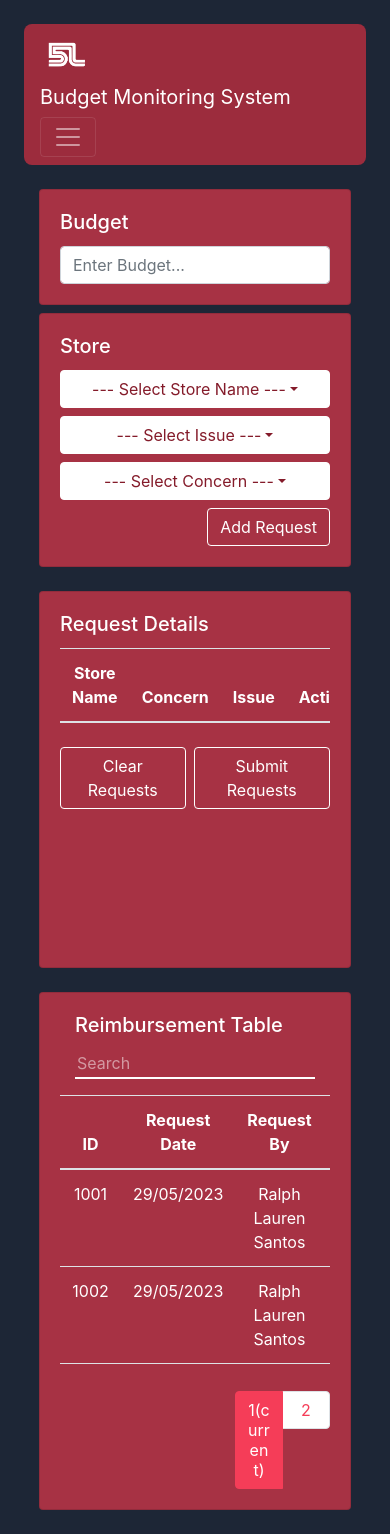
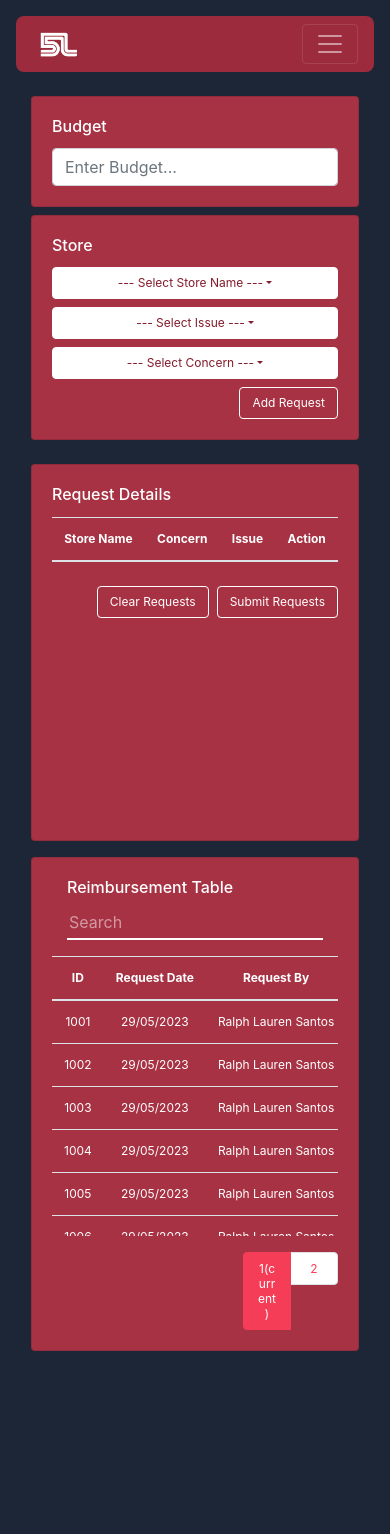
Before and after one commit to SilentCode1003/BudgetMonitoring, a React (Vite) app: page /Request in a window 390 px wide. After the commit the page ends 1367 px from the top, so only its background shows below. Built offline with nearby package versions, Linux system fonts and the light colour scheme.

Commit message:
Fix Dynamic Table Scroll and Display in 470px screen

```diff
--- a/index.html
+++ b/index.html
@@ -2,7 +2,7 @@
 <html lang="en">
   <head>
     <meta charset="UTF-8" />
-    <link rel="icon" type="image/svg+xml" href="/vite.svg" />
+    <link rel="icon" type="image/svg+xml" href="/src/assets/img/5L_FA_logo_red.png" />
     <meta name="viewport" content="width=device-width, initial-scale=1.0" />
     <title>BMS</title>
   </head>
--- a/src/assets/style.css
+++ b/src/assets/style.css
@@ -71,14 +71,7 @@ body {
   width: 50%;
   border-radius: .25rem 0px 0px .25rem;
 }
-@media (max-width: 767px) {
-  .left {
-    height: 100%;
-    left: 20px;
-    width: calc(100% - 40px);
-    max-height: 270px;
-  }
-}
+
 .login {
   font-size: 50px;
   font-weight: 900;
@@ -281,6 +274,7 @@ th, td{
 
 th, td{
   text-align: center !important;
+  white-space: nowrap;
 }
 
 .reimburse-table{
@@ -290,12 +284,17 @@ th, td{
 .table-container {
   max-height: 280px;
   overflow-y: auto;
-  overflow-x: hidden;
+}
+
+.table-scroll-container {
+  width: 100%;
+  overflow-x: auto;
+  scrollbar-width: thin;
 }
 
 .table-container thead th {
   position: sticky;
-  top: 0;
+    top: 0;
   background-color: var(--bms-card-clr);
 }
 
@@ -330,6 +329,10 @@ th, td{
   height: 200px;
 }
 
+.hidden-logo{
+  display: none;
+}
+
 @media (max-width: 767px) {
   .dashboard-container {
     margin-left: 0;
@@ -343,4 +346,35 @@ th, td{
     text-align: center !important;
   }
 
+  .left {
+    height: 100%;
+    left: 20px;
+    width: calc(100% - 40px);
+    max-height: 270px;
+  }
 }
+
+@media (max-width: 470px) {
+  body{
+    font-size: 0.75rem !important;
+    padding: 1rem !important;
+  }
+  .card-title{
+    font-size: 1rem !important;
+  }
+  .navbar-brand{
+    display: none !important;
+  }
+  ::placeholder{
+    font-size: 1rem !important;
+  }
+  .btn{
+    font-size: .75rem !important;
+  }
+  .dropdown-item{
+    font-size: .75rem !important;
+  }
+  .hidden-logo{
+    display: block;
+  }
+}
--- a/src/components/DynamicTable.jsx
+++ b/src/components/DynamicTable.jsx
@@ -45,7 +45,7 @@ const DynamicTable = ({ title, columns, data }) => {
 
   return (
     <>
-      <Row className='mt-4'>
+      <Row className='mt-3'>
         <Col>
           <Card>
             <Card.Body>
@@ -65,6 +65,7 @@ const DynamicTable = ({ title, columns, data }) => {
                 </Col>
               </Row>
               <div className='table-container'>
+                <div className='table-scroll-container'>
                   <Table>
                     <thead>
                       <tr>
@@ -84,6 +85,7 @@ const DynamicTable = ({ title, columns, data }) => {
                     </tbody>
                   </Table>
                 </div>
+              </div>
               <div className='pagination-container mt-3 d-flex justify-content-end'>
                 <Pagination>{paginationItems}</Pagination>
               </div>
--- a/src/components/header.jsx
+++ b/src/components/header.jsx
@@ -3,6 +3,7 @@ import Form from 'react-bootstrap/Form';
 import Nav from 'react-bootstrap/Nav';
 import Navbar from 'react-bootstrap/Navbar';
 import NavDropdown from 'react-bootstrap/NavDropdown';
+import logo from '../assets/img/5L-logo-white.png';
 import '../assets/style.css'
 
 function Header() {
@@ -10,10 +11,18 @@ function Header() {
     <>
     <Navbar className='bms-navbar-bg' expand="lg" variant='dark'>
       <Container fluid>
+        <div className="hidden-logo">
+          <img
+              alt=""
+              src={logo}
+              height="35"
+              className="d-inline-block align-top"
+          />
+        </div>
         <Navbar.Brand href="\Index">
           <img
               alt=""
-              src="src\assets\img\5L-logo-white.png"
+              src={logo}
               height="35"
               className="d-inline-block align-top"
           />
@@ -48,7 +57,7 @@ function Header() {
             <Nav className='flex-grow-1 user-profile hidden-mobile' href="/Index">(Username)</Nav>
             <img
                   alt=""
-                  src="src\assets\img\undraw_profile.svg"
+                  src={logo}
                   height="35"
                   className="d-inline-block align-top"
               />
--- a/src/pages/Request.jsx
+++ b/src/pages/Request.jsx
@@ -5,6 +5,7 @@ import Dropdown from '../components/dropdown';
 import RequestTable from '../components/request-table';
 import { handleAddRequest, handleRemoveRequest, handleClearRequests, validateNumberInput } from '../components/RequestFunctions';
 import DynamicTable from '../components/DynamicTable';
+
 
 const Request = () => {
   const tableColumns = ['ID', 'Request Date', 'Request By', 'Details', 'Status', 'Actions'];
```
Also changed, not shown: src/API/axios.js (added, +8 -0 lines), src/API/request/sampledata.jsx (added, +14 -0 lines), src/assets/sample.jsx (added), 1 other file (tests, documents, lock files or other folders). Lines whose indentation alone changed are shown as unchanged.
